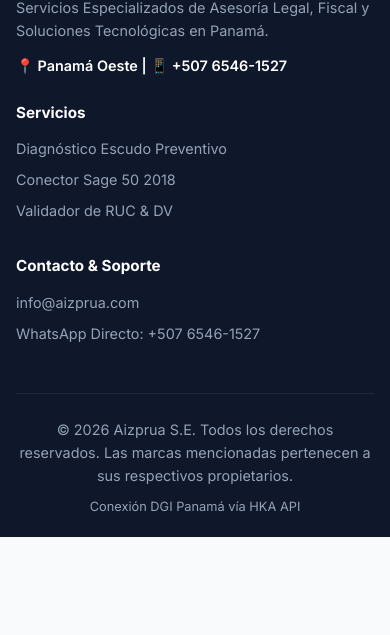
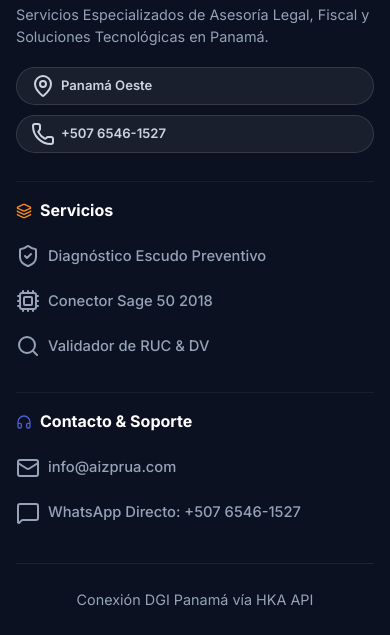
Before and after one commit to arubel86/buscador-ruc, a website: page index.html in a window 390 px wide. Shown: the part 2608-3243 px from the top of the page. Before the commit the page ends 3145 px from the top, so only its background shows below. Drawn offline with nearby package versions, Linux system fonts and the light colour scheme.

Commit message:
fix(footer): rediseno del footer institucional adaptativo para movil y escritorio

```diff
--- a/index.css
+++ b/index.css
@@ -1232,65 +1232,174 @@ body {
   opacity: 1;
 }
 
-/* ── FOOTER ───────────────────────────────────────────────── */
+/* ── FOOTER INSTITUCIONAL AIZPRUA S.E. ─────────────────────── */
 footer {
   margin-top: auto;
-  background: var(--gray-900);
+  background: #0b1120;
   color: var(--gray-400);
-  padding: 48px 24px 24px 24px;
+  padding: 56px 24px 28px 24px;
   font-size: 0.9rem;
+  border-top: 1px solid rgba(255, 255, 255, 0.08);
 }
 
 .footer-container {
   max-width: 1200px;
-  margin: 0 auto;
+  margin: 0 auto 40px auto;
   display: grid;
-  grid-template-columns: repeat(auto-fit, minmax(240px, 1fr));
-  gap: 32px;
-  margin-bottom: 40px;
+  grid-template-columns: 1.4fr 1fr 1fr;
+  gap: 40px;
+}
+
+.footer-brand-header {
+  display: flex;
+  align-items: center;
+  gap: 12px;
+  margin-bottom: 12px;
+}
+
+.footer-logo {
+  height: 34px;
+  width: auto;
+  object-fit: contain;
 }
 
 .footer-brand h4 {
   color: white;
-  font-size: 1.2rem;
-  font-weight: 700;
-  margin-bottom: 12px;
+  font-size: 1.25rem;
+  font-weight: 800;
+  letter-spacing: -0.01em;
+}
+
+.footer-brand-desc {
+  color: #94a3b8;
+  font-size: 0.9rem;
+  line-height: 1.55;
+  margin-bottom: 18px;
+  max-width: 380px;
+}
+
+.footer-contact-pills {
+  display: flex;
+  flex-wrap: wrap;
+  align-items: center;
+  gap: 10px;
+}
+
+.footer-pill {
+  display: inline-flex;
+  align-items: center;
+  gap: 6px;
+  background: rgba(255, 255, 255, 0.06);
+  border: 1px solid rgba(255, 255, 255, 0.12);
+  color: #cbd5e1;
+  padding: 6px 14px;
+  border-radius: var(--radius-full);
+  font-size: 0.82rem;
+  font-weight: 600;
+  text-decoration: none;
+  transition: all 0.2s ease;
+}
+
+.footer-pill i {
+  width: 14px;
+  height: 14px;
+  color: var(--brand-orange);
+}
+
+.footer-pill-active:hover {
+  background: rgba(56, 73, 200, 0.25);
+  border-color: rgba(56, 73, 200, 0.5);
+  color: #ffffff;
+  transform: translateY(-1px);
 }
 
 .footer-links h5 {
   color: white;
-  font-size: 0.95rem;
-  margin-bottom: 12px;
+  font-size: 1rem;
+  font-weight: 700;
+  margin-bottom: 16px;
+  display: flex;
+  align-items: center;
+  gap: 8px;
 }
 
 .footer-links ul {
   list-style: none;
-}
-
-.footer-links li {
-  margin-bottom: 8px;
+  display: flex;
+  flex-direction: column;
+  gap: 10px;
 }
 
 .footer-links a {
+  display: inline-flex;
+  align-items: center;
+  gap: 8px;
+  color: #94a3b8;
+  text-decoration: none;
+  font-size: 0.9rem;
+  font-weight: 500;
+  transition: all 0.2s ease;
+}
+
+.footer-links a i {
+  width: 15px;
+  height: 15px;
   color: var(--gray-400);
-  text-decoration: none;
-  transition: color 0.2s;
+  transition: color 0.2s ease, transform 0.2s ease;
 }
 
 .footer-links a:hover {
   color: white;
+  transform: translateX(3px);
+}
+
+.footer-links a:hover i {
+  color: var(--brand-blue-light);
 }
 
 .footer-bottom {
   max-width: 1200px;
   margin: 0 auto;
   padding-top: 24px;
-  border-top: 1px solid var(--gray-800);
+  border-top: 1px solid rgba(255, 255, 255, 0.08);
   display: flex;
   flex-wrap: wrap;
   align-items: center;
   justify-content: space-between;
   gap: 16px;
+}
+
+.footer-copy {
+  font-size: 0.85rem;
+  color: #64748b;
+  line-height: 1.5;
+}
+
+.footer-status-tag {
+  display: inline-flex;
+  align-items: center;
+  gap: 8px;
+  background: rgba(16, 185, 129, 0.1);
+  border: 1px solid rgba(16, 185, 129, 0.25);
+  color: #34d399;
+  padding: 5px 12px;
+  border-radius: var(--radius-full);
+  font-size: 0.78rem;
+  font-weight: 600;
+}
+
+.status-dot {
+  width: 7px;
+  height: 7px;
+  background: #10b981;
+  border-radius: 50%;
+  box-shadow: 0 0 8px #10b981;
+  animation: pulseDot 2s infinite;
+}
+
+@keyframes pulseDot {
+  0%, 100% { opacity: 1; transform: scale(1); }
+  50% { opacity: 0.4; transform: scale(0.85); }
 }
 
 /* ── SISTEMA DE DISEÑO RESPONSIVE Y ADAPTACIÓN MÓVIL ─────── */
@@ -1579,20 +1688,51 @@ footer {
     gap: 12px;
   }
 
-  /* Footer */
+  /* Footer Adaptativo Móvil */
   footer {
-    padding: 36px 16px 20px 16px;
+    padding: 40px 16px 24px 16px;
   }
 
   .footer-container {
     grid-template-columns: 1fr;
-    gap: 24px;
+    gap: 28px;
+    margin-bottom: 32px;
+  }
+
+  .footer-links {
+    padding-top: 16px;
+    border-top: 1px solid rgba(255, 255, 255, 0.06);
+  }
+
+  .footer-links a {
+    padding: 5px 0;
+    font-size: 0.92rem;
+  }
+
+  .footer-contact-pills {
+    flex-direction: column;
+    align-items: flex-start;
+  }
+
+  .footer-pill {
+    width: 100%;
+    justify-content: flex-start;
   }
 
   .footer-bottom {
     flex-direction: column;
     text-align: center;
-    gap: 10px;
+    gap: 14px;
+    align-items: center;
+  }
+
+  .footer-copy {
+    text-align: center;
+    font-size: 0.8rem;
+  }
+
+  .footer-status-tag {
+    font-size: 0.75rem;
   }
 }
 
--- a/index.html
+++ b/index.html
@@ -240,32 +240,42 @@
   <footer>
     <div class="footer-container">
       <div class="footer-brand">
-        <h4>Aizprua S.E.</h4>
-        <p>Servicios Especializados de Asesoría Legal, Fiscal y Soluciones Tecnológicas en Panamá.</p>
-        <p style="margin-top: 12px; font-weight: 600; color: white;">📍 Panamá Oeste | 📱 +507 6546-1527</p>
+        <div class="footer-brand-header">
+          <img src="assets/LOGOS PARA DIGITAL INDIVIDUALES-07.svg?v=3.7" alt="Aizprua S.E. Logo" class="footer-logo" onerror="this.src='assets/LOGOS PARA DIGITAL INDIVIDUALES-21-nobg.svg'">
+        </div>
+        <p class="footer-brand-desc">Servicios Especializados de Asesoría Legal, Fiscal y Soluciones Tecnológicas en Panamá.</p>
+
+        <div class="footer-contact-pills">
+          <span class="footer-pill"><i data-lucide="map-pin"></i> Panamá Oeste</span>
+          <a href="https://wa.me/50765461527?text=Hola,%20quisiera%20consultar%20sobre%20sus%20servicios" target="_blank" class="footer-pill footer-pill-active">
+            <i data-lucide="phone"></i> +507 6546-1527
+          </a>
+        </div>
       </div>
 
       <div class="footer-links">
-        <h5>Servicios</h5>
+        <h5><i data-lucide="layers" style="width:16px; height:16px; color: var(--brand-orange);"></i> Servicios</h5>
         <ul>
-          <li><a href="#servicios">Diagnóstico Escudo Preventivo</a></li>
-          <li><a href="#conector">Conector Sage 50 2018</a></li>
-          <li><a href="#buscador">Validador de RUC & DV</a></li>
+          <li><a href="#servicios"><i data-lucide="shield-check"></i> Diagnóstico Escudo Preventivo</a></li>
+          <li><a href="#conector"><i data-lucide="cpu"></i> Conector Sage 50 2018</a></li>
+          <li><a href="#buscador"><i data-lucide="search"></i> Validador de RUC & DV</a></li>
         </ul>
       </div>
 
       <div class="footer-links">
-        <h5>Contacto & Soporte</h5>
+        <h5><i data-lucide="headphones" style="width:16px; height:16px; color: var(--brand-blue-light);"></i> Contacto & Soporte</h5>
         <ul>
-          <li><a href="mailto:info@aizprua.com">info@aizprua.com</a></li>
-          <li><a href="https://wa.me/50765461527" target="_blank">WhatsApp Directo: +507 6546-1527</a></li>
+          <li><a href="mailto:info@aizprua.com"><i data-lucide="mail"></i> info@aizprua.com</a></li>
+          <li><a href="https://wa.me/50765461527" target="_blank"><i data-lucide="message-square"></i> WhatsApp Directo: +507 6546-1527</a></li>
         </ul>
       </div>
     </div>
 
     <div class="footer-bottom">
-      <p>© 2026 Aizprua S.E. Todos los derechos reservados. Las marcas mencionadas pertenecen a sus respectivos propietarios.</p>
-      <p style="font-size: 0.8rem; color: var(--gray-400);">Conexión DGI Panamá vía HKA API</p>
+      <p class="footer-copy>© 2026 Aizprua S.E. Todos los derechos reservados. Las marcas mencionadas pertenecen a sus respectivos propietarios.</p>
+      <div class="footer-status-tag">
+        <span class="status-dot"></span> Conexión DGI Panamá vía HKA API
+      </div>
     </div>
   </footer>
 
```
